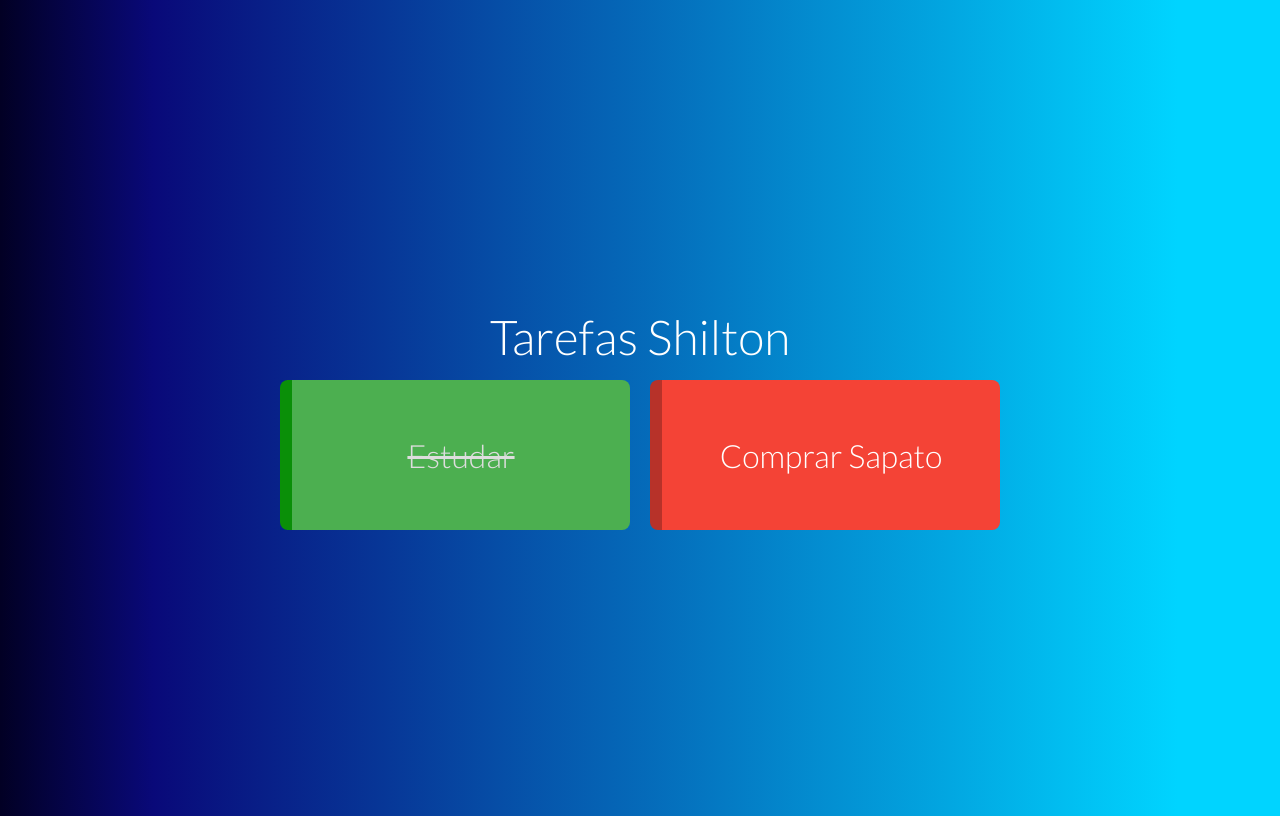
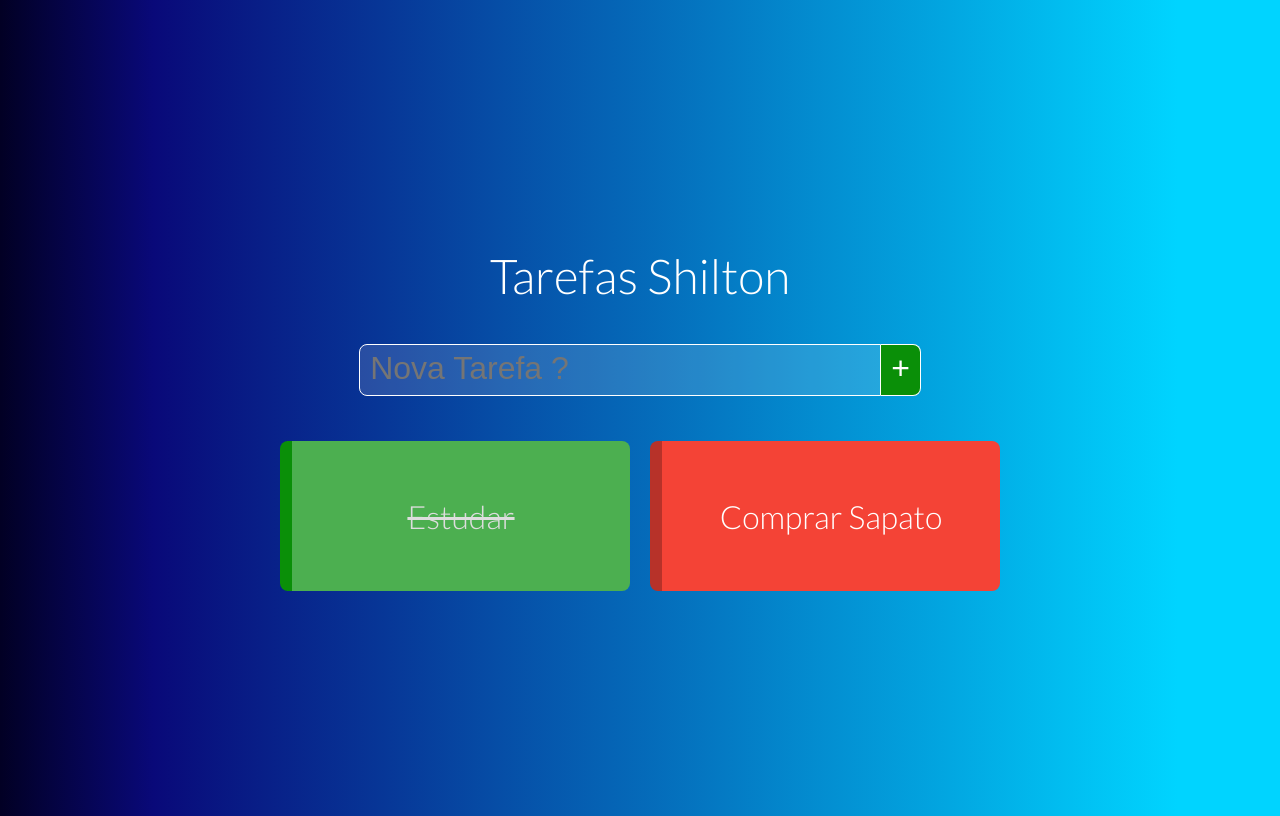
Before and after one commit to Shilton7/todoVuejs, a Vue app: page / in a window 1280 px wide. Built offline with nearby package versions, Linux system fonts and the light colour scheme.

Commit message:
Creating Component New Task

```diff
--- a/src/App.vue
+++ b/src/App.vue
@@ -1,21 +1,37 @@
 <template>
   <div id="app">
    <h1>Tarefas Shilton</h1>
+
+   <NewTask @taskAdded="addTask"></NewTask>
    <TaskGrid :tasks="tasks"></TaskGrid>
+
   </div>
 </template>
 
 <script>
 import TaskGrid from '@/components/TaskGrid';
+import NewTask from '@/components/NewTask';
 export default {
   name: 'App',
-  components: {TaskGrid},
+  components: {TaskGrid, NewTask},
   data() {
     return {
       tasks: [
         { name: 'Estudar', pending: false },
         { name: 'Comprar Sapato', pending: true },
       ]
+    }
+  },
+  methods: {
+    addTask(task) {
+      const existsName = t => t.name === task.name;
+      const reallyNew = this.tasks.filter(existsName).length == 0;
+      if(reallyNew){
+        this.tasks.push({
+          name: task.name,
+          pending: true
+        })
+      }
     }
   }
 }
--- /dev/null
+++ b/src/components/NewTask.vue
@@ -0,0 +1,60 @@
+<template>
+  <div class="new-task">
+    <input type="text" class="form-element" placeholder="Nova Tarefa ?"
+           v-model="name" @keydown.enter="addTask"/>
+
+    <button class="form-element" @click="addTask">+</button>
+  </div>
+</template>
+
+<script>
+export default {
+  data() {
+    return {
+      name: ''
+    }
+  },
+  methods: {
+    addTask() {
+      if(this.name.length){
+        this.$emit('taskAdded', { name: this.name})
+        this.resetInput();
+      }
+    },
+    resetInput() {
+      this.name = '';
+    }
+  }
+
+}
+</script>
+
+<style>
+  .new-task {
+    margin: 35px;;
+  }
+
+  .form-element {
+    outline: none;
+    font-size: 2rem;
+    border: 1px solid #FFF;
+    padding: 5px 10px 8px;
+    color: #FFF;
+  }
+
+  input.form-element {
+    width: 500px;
+    background: #FFF2;
+    border-top-left-radius: 8px;
+    border-bottom-left-radius: 8px;
+  }
+
+  button.form-element {
+    border-left: none;
+    background-color: #0a8F08;
+    border-top-right-radius: 8px;
+    border-bottom-right-radius: 8px;
+
+  }
+
+</style>
```
